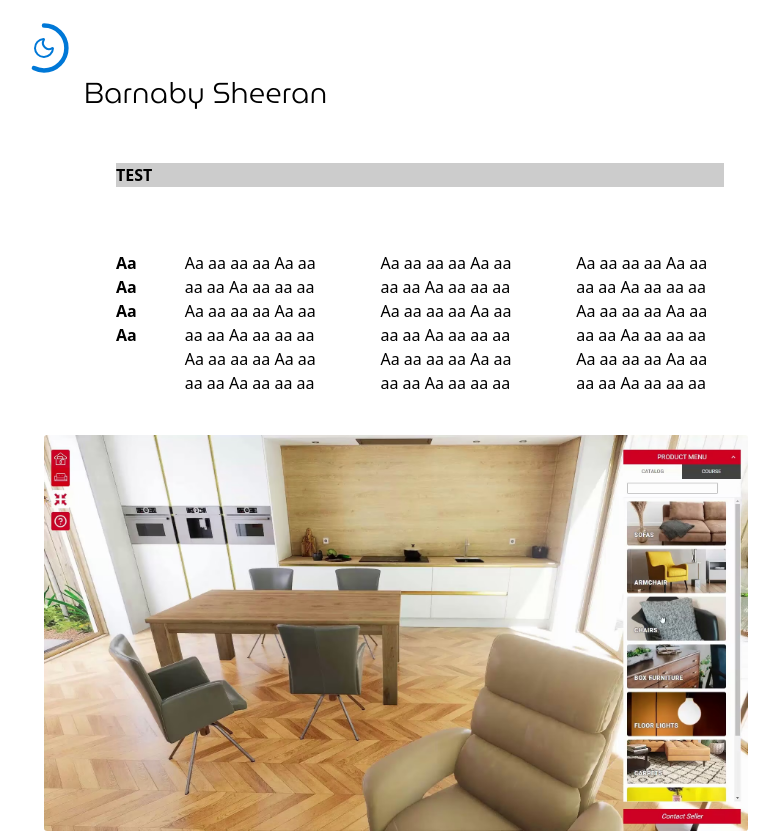
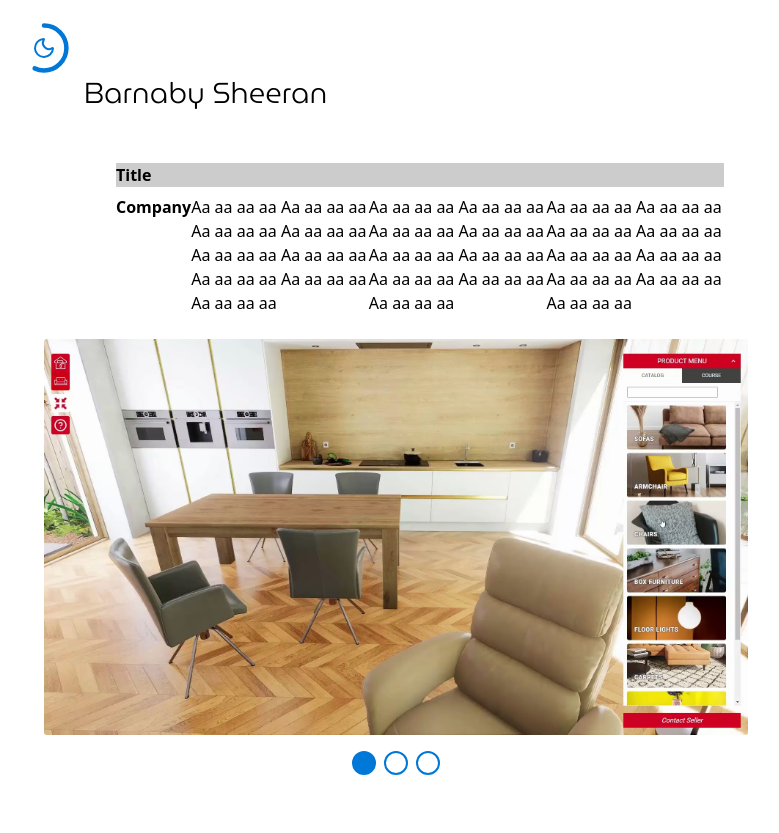
Before and after one commit to barnabysheeran/portfolio-barnaby-sheeran, a React (Vite) app: page / in a window 1280 px wide. Shown: the top 833 px of the page, without its empty margins (244-1023 px from the left). Built offline with nearby package versions, Linux system fonts and the light colour scheme.

Commit message:
feat: add CSS reset styles and update project text component comments for clarity

```diff
--- a/src/css/index.css
+++ b/src/css/index.css
@@ -1,3 +1,4 @@
+@import "./system/reset.css";
 @import "./system/blur.css";
 @import "./system/grid.css";
 @import "./system/colours.css";
--- /dev/null
+++ b/src/css/system/reset.css
@@ -0,0 +1,20 @@
+html, body, div, span, applet, object, iframe,
+h1, h2, h3, h4, h5, h6, p, blockquote, pre,
+a, abbr, acronym, address, big, cite, code,
+del, dfn, em, img, ins, kbd, q, s, samp,
+small, strike, strong, sub, sup, tt, var,
+b, u, i, center,
+dl, dt, dd, ol, ul, li,
+fieldset, form, label, legend,
+table, caption, tbody, tfoot, thead, tr, th, td,
+article, aside, canvas, details, embed,
+figure, figcaption, footer, header, hgroup,
+menu, nav, output, ruby, section, summary,
+time, mark, audio, video {
+  margin: 0;
+  padding: 0;
+  border: 0;
+  font-size: 100%;
+  font: inherit;
+  vertical-align: baseline;
+}
--- a/src/data/projects.json
+++ b/src/data/projects.json
@@ -1,8 +1,8 @@
 [
     {
         "id": "0",
-        "title": "TEST",
-        "company": "Aa Aa Aa Aa",
+        "title": "Title",
+        "company": "Company",
         "description": [
             "Aa aa aa aa Aa aa aa aa Aa aa aa aa Aa aa aa aa Aa aa aa aa Aa aa aa aa Aa aa aa aa Aa aa aa aa Aa aa aa aa",
             "Aa aa aa aa Aa aa aa aa Aa aa aa aa Aa aa aa aa Aa aa aa aa Aa aa aa aa Aa aa aa aa Aa aa aa aa Aa aa aa aa",
--- a/src/ts/ui/site/project/text/SiteProjectText.module.css
+++ b/src/ts/ui/site/project/text/SiteProjectText.module.css
@@ -45,7 +45,7 @@
 @media (min-width: 768px) {
   .details-row {
     flex-direction: row;
-    gap: calc(var(--grid-cell-width) * 6.0);
+    /* gap: calc(var(--grid-cell-width) * 6.0); */
   }
 }
 
@@ -70,15 +70,3 @@
 
   background: #eeeeee;
 }
-
-/* __________________________________________________________________ Desktop */
-
-@media (min-width: 768px) {
-  .site-project-text {
-    gap: calc(var(--grid-cell-width) * 6.0);
-  }
-
-  .details-row {
-    flex-direction: row;
-  }
-}
--- a/src/ts/ui/site/project/text/SiteProjectText.tsx
+++ b/src/ts/ui/site/project/text/SiteProjectText.tsx
@@ -12,7 +12,7 @@
 
   return (
     <div className={styles['site-project-text']}>
-      {/* Title - Optional */}
+      {/* Title Row- Optional */}
       {projectData.title && (
         <div className={styles['row-title']}>
           <p className={styles['title']}>{projectData.title}</p>
@@ -36,7 +36,7 @@
           ))}
       </div>
 
-      {/* Links - Optional */}
+      {/* Links Row - Optional */}
       {projectData.links && projectData.links.length > 0 && (
         <div className={styles['links-row']}>
           {projectData.links.map((link) => (
```
